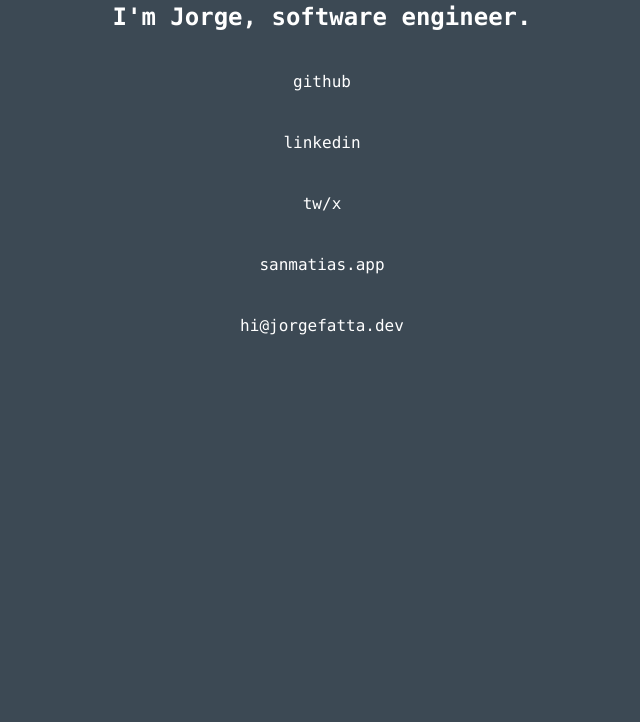
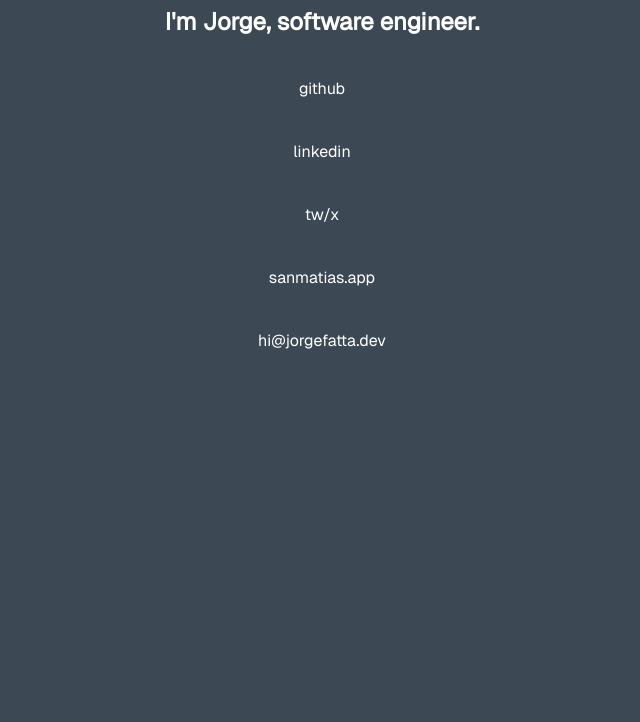
Before and after one commit to jfatta/jorgefatta, a plain HTML site: page index.html in a window 1280 px wide. Shown: the part 78-800 px from the top of the page, without its empty margins (318-958 px from the left). Drawn offline with Linux system fonts and the light colour scheme.

Commit message:
change font

```diff
--- a/index.html
+++ b/index.html
@@ -3,12 +3,19 @@
   <head>
      <title>Jorge L. Fatta</title>
     <link rel="icon" type="image/png" href="favicon.png">
+
     <style type="text/css">
+      @font-face {
+          font-family: 'Geist';
+          src: url('/fonts/Geist-Regular.woff2') format('woff2'),
+              url('/fonts/Geist-Regular.woff') format('woff');
+          font-weight: normal;
+          font-style: normal;
+      }
+
       html,
       body {
-        font-family: 'Consolas', Menlo, Monaco, 'Lucida Console',
-          'Liberation Mono', 'DejaVu Sans Mono', 'Bitstream Vera Sans Mono',
-          'Courier New', monospace, serif;
+        font-family: 'Geist', sans-serif;
         background: #3c4954;
         color: #FFF;
         text-align: center;
```
Also changed, not shown: fonts/Geist-Black.woff2 (added), fonts/Geist-Bold.woff2 (added), fonts/Geist-ExtraBold.woff2 (added), fonts/Geist-ExtraLight.woff2 (added), fonts/Geist-Light.woff2 (added), fonts/Geist-Medium.woff2 (added), fonts/Geist-Regular.woff2 (added), fonts/Geist-SemiBold.woff2 (added), fonts/Geist-Thin.woff2 (added), fonts/Geist[wght].woff2 (added).
